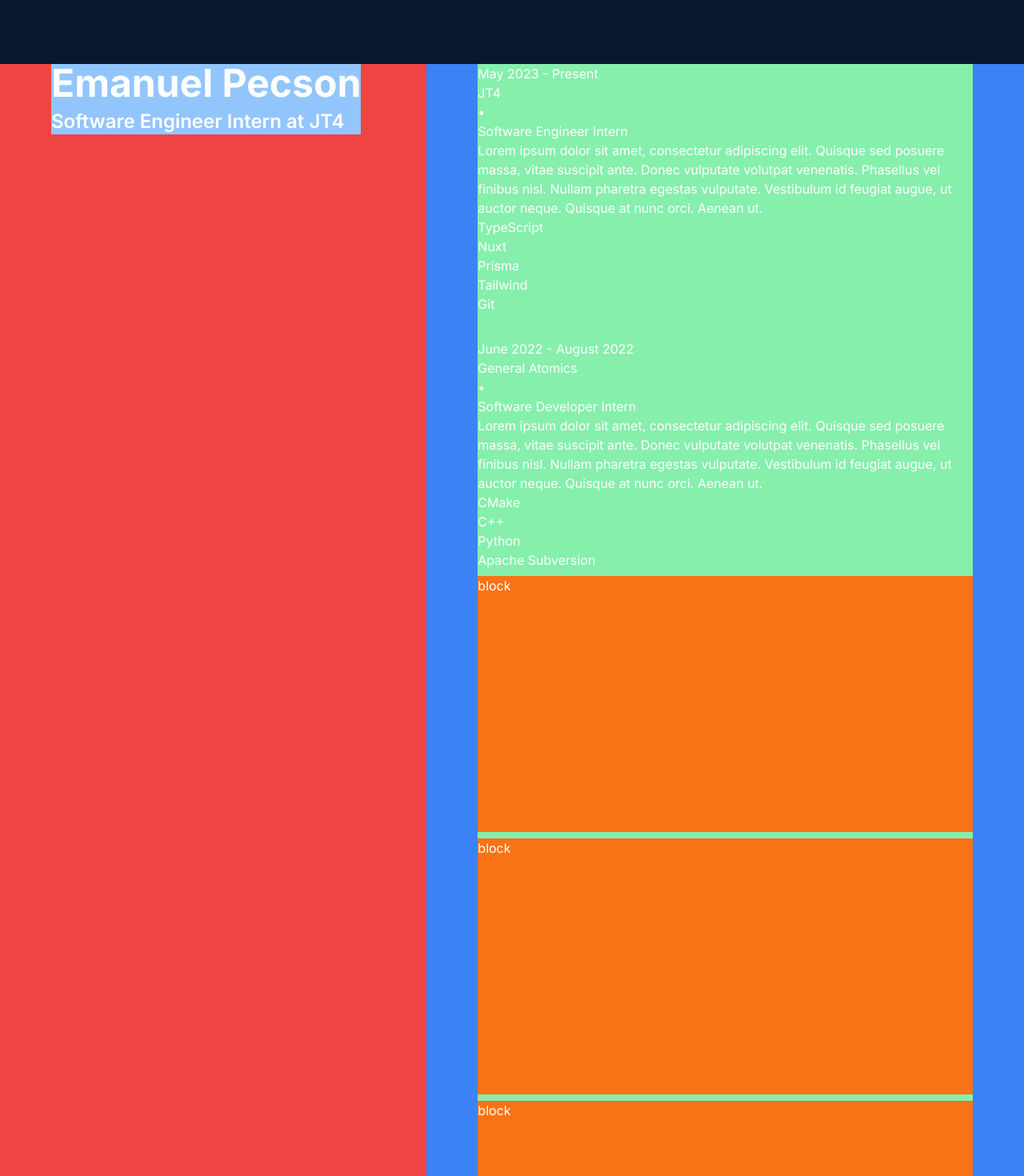
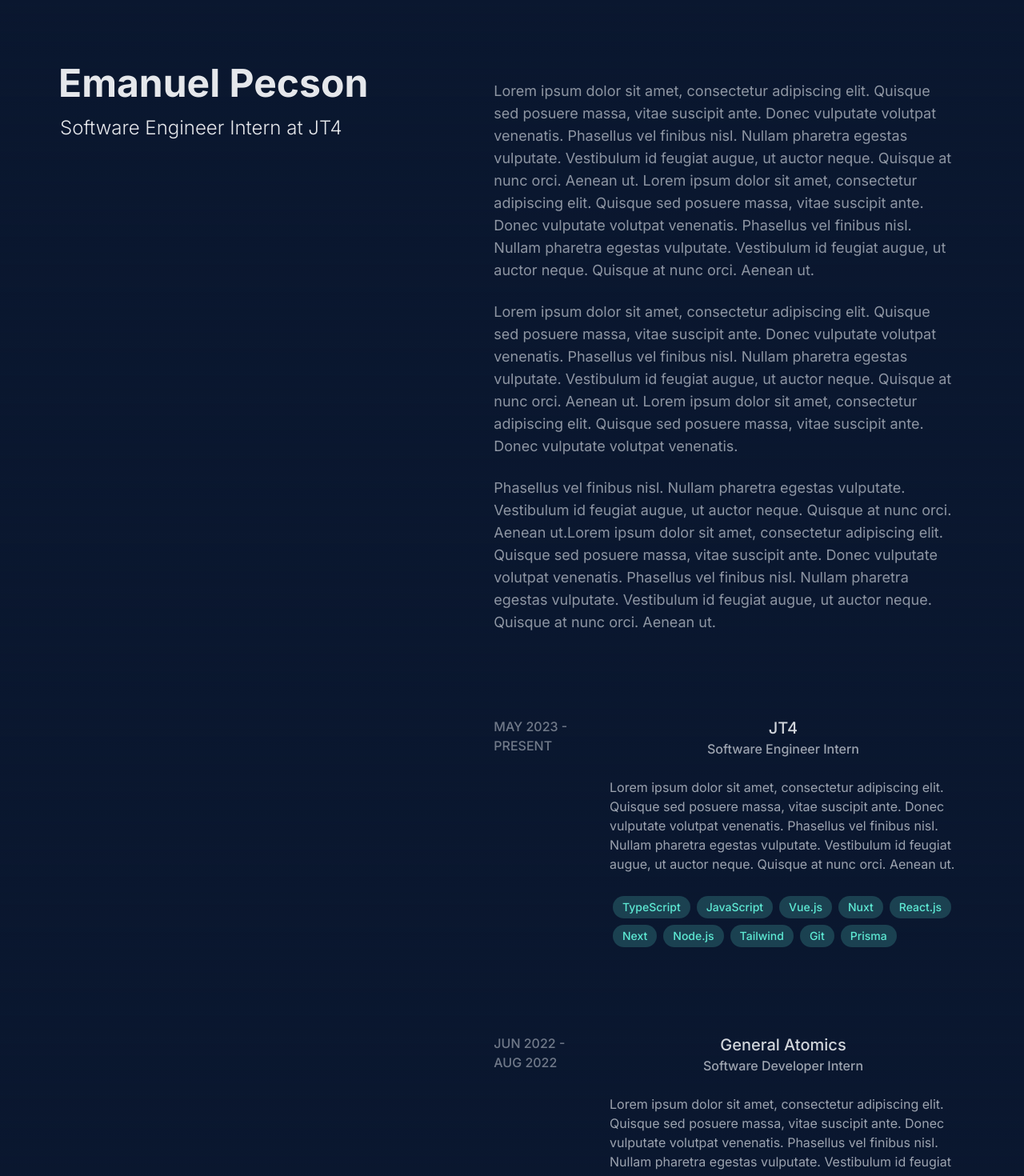
Before and after one commit to emanpecson/portfolio, a Next.js app: page / in a window 1280 px wide. Shown: the top 1470 px of the page at 80% size. Built offline with nearby package versions, Linux system fonts and the light colour scheme.

Commit message:
refactor: :recycle: clean up ui and Experience component

```diff
--- a/components/Experience.tsx
+++ /dev/null
@@ -1,32 +0,0 @@
-import Tag from './Tag';
-import { ExperienceType } from '../types/ExperienceType';
-
-export default function Experience({ params }: { params: ExperienceType }) {
-  return (
-    <>
-      <div className="flex">
-        {/* timeline */}
-        <div className="w-3/12">
-          <p>{params.timeline}</p>
-        </div>
-
-        {/* content */}
-        <div className="w-9/12 space-y-3">
-          <div className="flex space-x-3">
-            <h1>{params.employer}</h1>
-            <p>•</p>
-            <h1>{params.position}</h1>
-          </div>
-
-          <p>{params.description}</p>
-
-          <div className="flex">
-            {params.tags.map((tag: string, index: number) => (
-              <Tag params={{ text: tag }} key={index} />
-            ))}
-          </div>
-        </div>
-      </div>
-    </>
-  );
-}
--- a/components/Tag.tsx
+++ /dev/null
@@ -1,7 +0,0 @@
-export default function Tag({ params }: { params: { text: string } }) {
-  return (
-    <div className="rounded-3xl bg-green-400 bg-opacity-20">
-      <p className="text-green-400">{params.text}</p>
-    </div>
-  );
-}
--- a/src/app/page.tsx
+++ b/src/app/page.tsx
@@ -1,49 +1,92 @@
-import Experience from '../../components/Experience';
-import { ExperienceType } from '../../types/ExperienceType';
+import Experience from '../components/Experience';
+import { ExperienceType } from '../types/ExperienceType';
 
 export default function Home() {
   const experiences: ExperienceType[] = [
     {
       employer: 'JT4',
       position: 'Software Engineer Intern',
-      timeline: 'May 2023 - Present',
+      timeline: 'MAY 2023 - PRESENT',
       description:
         'Lorem ipsum dolor sit amet, consectetur adipiscing elit. Quisque sed posuere massa, vitae suscipit ante. Donec vulputate volutpat venenatis. Phasellus vel finibus nisl. Nullam pharetra egestas vulputate. Vestibulum id feugiat augue, ut auctor neque. Quisque at nunc orci. Aenean ut.',
-      tags: ['TypeScript', 'Nuxt', 'Prisma', 'Tailwind', 'Git'],
+      tags: ['TypeScript', 'JavaScript', 'Vue.js', 'Nuxt', 'React.js', 'Next', 'Node.js', 'Tailwind', 'Git', 'Prisma'],
     },
     {
       employer: 'General Atomics',
       position: 'Software Developer Intern',
-      timeline: 'June 2022 - August 2022',
+      timeline: 'JUN 2022 - AUG 2022',
       description:
         'Lorem ipsum dolor sit amet, consectetur adipiscing elit. Quisque sed posuere massa, vitae suscipit ante. Donec vulputate volutpat venenatis. Phasellus vel finibus nisl. Nullam pharetra egestas vulputate. Vestibulum id feugiat augue, ut auctor neque. Quisque at nunc orci. Aenean ut.',
       tags: ['CMake', 'C++', 'Python', 'Apache Subversion'],
+    },
+    {
+      employer: 'Clark County Public Works',
+      position: 'Intern',
+      timeline: 'JAN 2022 - MAY 2022',
+      description:
+        'Lorem ipsum dolor sit amet, consectetur adipiscing elit. Quisque sed posuere massa, vitae suscipit ante. Donec vulputate volutpat venenatis. Phasellus vel finibus nisl. Nullam pharetra egestas vulputate. Vestibulum id feugiat augue, ut auctor neque. Quisque at nunc orci. Aenean ut.',
+      tags: ['Python', 'Selenium', 'ArcGIS'],
+    },
+    {
+      employer: 'University of Nevada, Las Vegas',
+      position: 'Computer Science Teaching Assistant',
+      timeline: 'JAN 2022 - MAY 2022',
+      description:
+        'Lorem ipsum dolor sit amet, consectetur adipiscing elit. Quisque sed posuere massa, vitae suscipit ante. Donec vulputate volutpat venenatis. Phasellus vel finibus nisl. Nullam pharetra egestas vulputate. Vestibulum id feugiat augue, ut auctor neque. Quisque at nunc orci. Aenean ut.',
+      tags: ['C++', 'Visual Studio Code'],
     },
   ];
 
   return (
     <>
       <div className="xl:grid xl:grid-cols-12 h-screen pt-20">
-        <div className="xl:col-span-5 bg-red-500 xl:h-full h-[24rem]">
-          <div className="mx-16 bg-blue-300 xl:fixed">
-            <div>
+        <div className="xl:col-span-5 xl:h-full h-[24rem] flex justify-center">
+          <div className="mx-16 xl:fixed">
+            <div className="text-gray-200">
               <h1 className="text-5xl font-bold">Emanuel Pecson</h1>
-              <h2 className="text-2xl pt-2 font-semibold">Software Engineer Intern at JT4</h2>
+              <h2 className="text-2xl pt-4 font-light flex justify-center xl:justify-start pl-0.5">
+                Software Engineer Intern at JT4
+              </h2>
             </div>
           </div>
         </div>
-        <div className="xl:col-span-7 bg-blue-500 h-full">
-          <div className="mx-16 bg-green-300">
-            <div className="space-y-8">
+        <div className="xl:col-span-7 h-full">
+          <div className="mx-16 space-y-16">
+            <div className="space-y-6 p-5 text-gray-400 text-lg opacity-90">
+              <p>
+                Lorem ipsum dolor sit amet, consectetur adipiscing elit. Quisque sed posuere massa, vitae suscipit ante.
+                Donec vulputate volutpat venenatis. Phasellus vel finibus nisl. Nullam pharetra egestas vulputate.
+                Vestibulum id feugiat augue, ut auctor neque. Quisque at nunc orci. Aenean ut. Lorem ipsum dolor sit
+                amet, consectetur adipiscing elit. Quisque sed posuere massa, vitae suscipit ante. Donec vulputate
+                volutpat venenatis. Phasellus vel finibus nisl. Nullam pharetra egestas vulputate. Vestibulum id feugiat
+                augue, ut auctor neque. Quisque at nunc orci. Aenean ut.
+              </p>
+              <p>
+                Lorem ipsum dolor sit amet, consectetur adipiscing elit. Quisque sed posuere massa, vitae suscipit ante.
+                Donec vulputate volutpat venenatis. Phasellus vel finibus nisl. Nullam pharetra egestas vulputate.
+                Vestibulum id feugiat augue, ut auctor neque. Quisque at nunc orci. Aenean ut. Lorem ipsum dolor sit
+                amet, consectetur adipiscing elit. Quisque sed posuere massa, vitae suscipit ante. Donec vulputate
+                volutpat venenatis.
+              </p>
+              <p>
+                Phasellus vel finibus nisl. Nullam pharetra egestas vulputate. Vestibulum id feugiat augue, ut auctor
+                neque. Quisque at nunc orci. Aenean ut.Lorem ipsum dolor sit amet, consectetur adipiscing elit. Quisque
+                sed posuere massa, vitae suscipit ante. Donec vulputate volutpat venenatis. Phasellus vel finibus nisl.
+                Nullam pharetra egestas vulputate. Vestibulum id feugiat augue, ut auctor neque. Quisque at nunc orci.
+                Aenean ut.
+              </p>
+            </div>
+
+            <div className="space-y-16">
               {experiences.map((exp: ExperienceType, index: number) => (
                 <Experience params={exp} key={index} />
               ))}
             </div>
 
+            {/* <div className="bg-orange-500 h-[20rem] my-2">block</div>
             <div className="bg-orange-500 h-[20rem] my-2">block</div>
             <div className="bg-orange-500 h-[20rem] my-2">block</div>
-            <div className="bg-orange-500 h-[20rem] my-2">block</div>
-            <div className="bg-orange-500 h-[20rem] my-2">block</div>
+            <div className="bg-orange-500 h-[20rem] my-2">block</div> */}
           </div>
         </div>
       </div>
--- /dev/null
+++ b/src/components/Experience.tsx
@@ -0,0 +1,31 @@
+import Tag from './Tag';
+import { ExperienceType } from '../types/ExperienceType';
+
+export default function Experience({ params }: { params: ExperienceType }) {
+  return (
+    <>
+      <div className="flex w-full hover:bg-gray-400 hover:bg-opacity-10 rounded-md p-5 transition-all duration-200 hover:shadow-sm hover:shadow-gray-600 hover:cursor-pointer">
+        {/* timeline */}
+        <div className="w-3/12 pr-10">
+          <p className="text-gray-400 text-base uppercase font-medium opacity-70">{params.timeline}</p>
+        </div>
+
+        {/* content */}
+        <div className="w-9/12 space-y-6">
+          <div className="place-items-center text-gray-300 font-medium">
+            <h1 className="text-xl text-gray-300">{params.employer}</h1>
+            <h2 className="text-base text-gray-400">{params.position}</h2>
+          </div>
+
+          <p className="text-gray-400">{params.description}</p>
+
+          <div className="flex flex-wrap">
+            {params.tags.map((tag: string, index: number) => (
+              <Tag params={{ text: tag }} key={index} />
+            ))}
+          </div>
+        </div>
+      </div>
+    </>
+  );
+}
--- /dev/null
+++ b/src/components/Tag.tsx
@@ -0,0 +1,7 @@
+export default function Tag({ params }: { params: { text: string } }) {
+  return (
+    <div className="rounded-3xl bg-teal-300 bg-opacity-20 px-3 py-1 mx-1 my-1">
+      <p className="text-teal-300 font-medium text-sm">{params.text}</p>
+    </div>
+  );
+}
```
Also changed, not shown: src/types/ExperienceType.ts (renamed from types/ExperienceType.ts).
